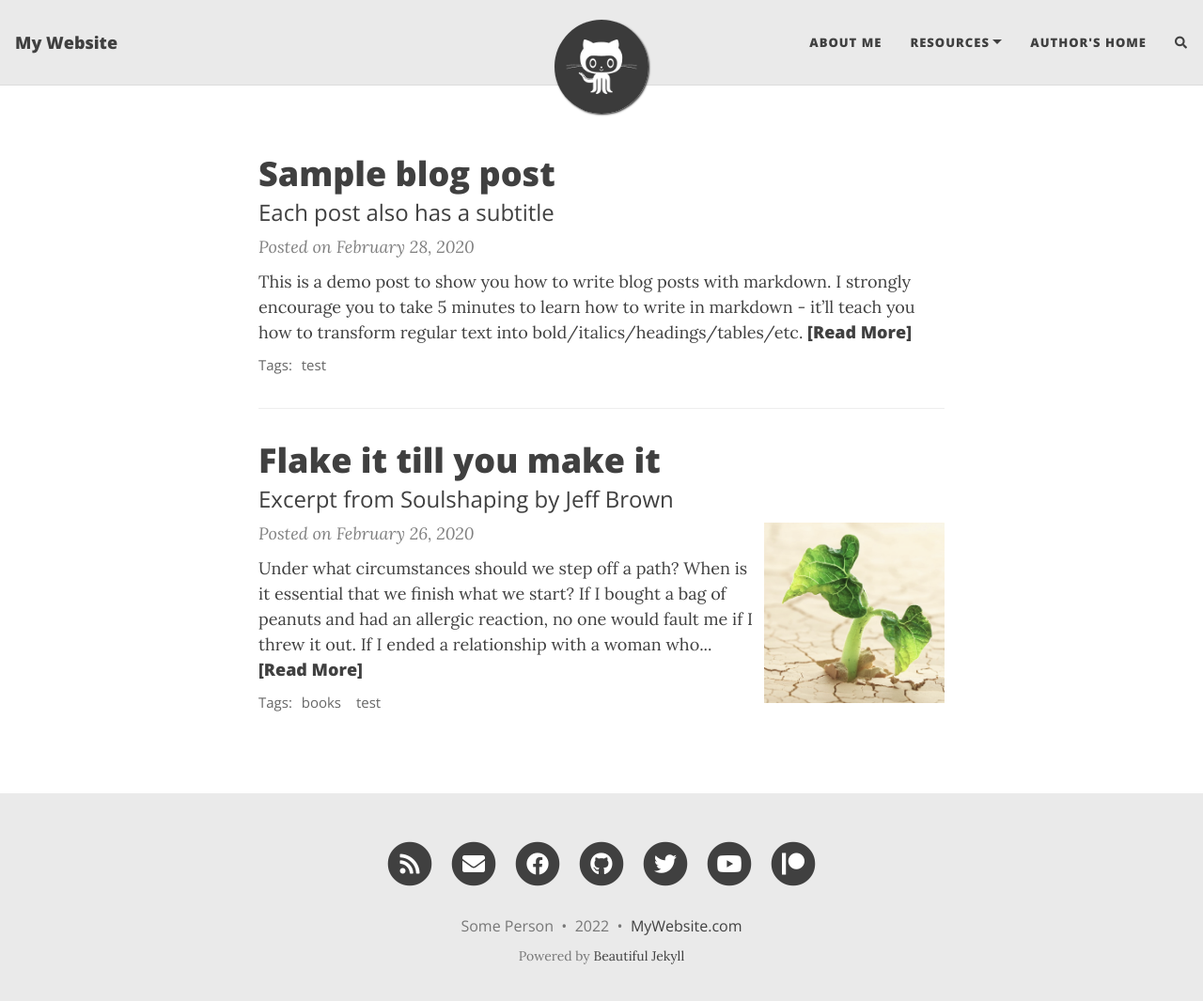
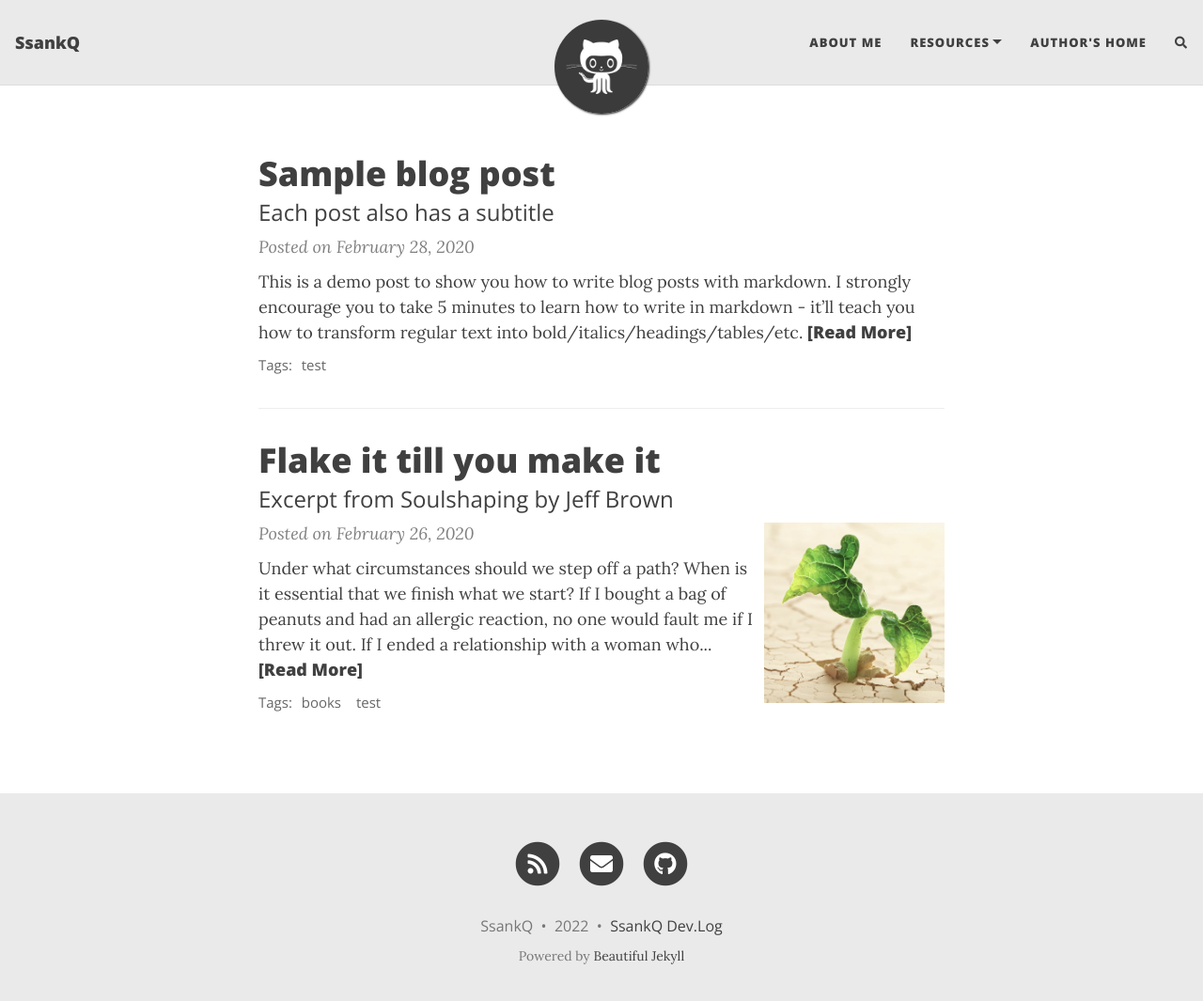
Before and after one commit to SsankQ/SsankQ.github.io, a Jekyll site: the page built from index.markdown, in a window 1280 px wide and 1078 px high. Shown: the top 1065 px of the window at 94% size. Built offline with Jekyll 4.4.1, drawn with Linux system fonts in a browser that asks for light colours; nearby versions of some CDN libraries; the list of posts is cut into pages by our own code; comment, search, counter and statistics services are not loaded.

Commit message:
change config

```diff
--- a/_config.yml
+++ b/_config.yml
@@ -6,10 +6,10 @@
 # --- Required options --- #
 
 # Name of website
-title: My Website
+title: SsankQ
 
 # Your name to show in the footer
-author: Some Person
+author: SsankQ
 
 # --- List of links in the navigation bar --- #
 
@@ -39,13 +39,9 @@ round-avatar: true
 # Select the social network links that you want to show in the footer.
 # Uncomment the links you want to show and add your information to each one.
 social-network-links:
-  email: "someone@example.com"
+  email: "ssankq@gmail.com"
   rss: true  # remove this line if you don't want to show an RSS link at the bottom
-  facebook: deanattali
-  github: daattali
-  twitter: daattali
-  patreon: DeanAttali
-  youtube: c/daattali
+  github: SsankQ
 #  medium: yourname
 #  reddit: yourname
 #  linkedin: daattali
@@ -80,7 +76,7 @@ share-links-active:
 
 # How to display the link to your website in the footer
 # Remove this if you don't want a link in the footer
-url-pretty: "MyWebsite.com"
+url-pretty: "SsankQ Dev.Log"
 
 # Excerpt word length - Truncate the excerpt of each post on the feed page to the specified number of words
 excerpt_length: 50
```
